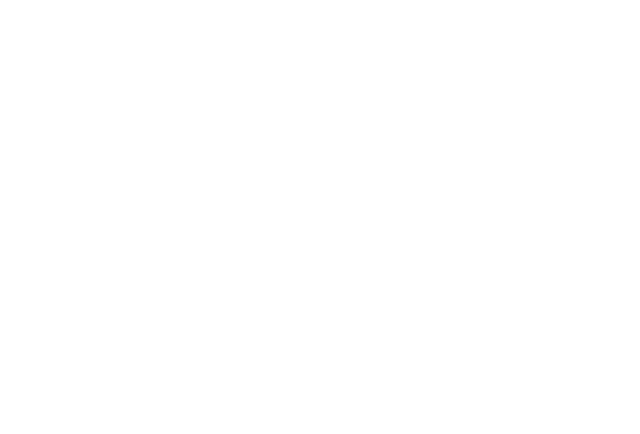
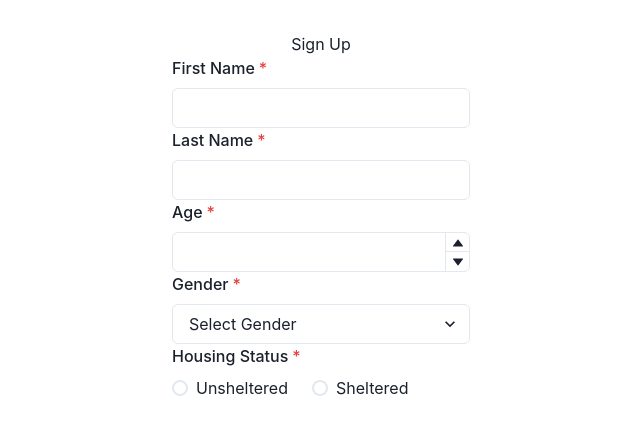
Before and after one commit to cfgtexas24/Team-21, a React (Vite) app in the folder frontend/code-for-good/: page /signup in a window 1280 px wide. Before the commit this address had no page. Shown: the top 434 px of the page, without its empty margins (319-959 px from the left). Built offline with nearby package versions, Linux system fonts and the light colour scheme.

Commit message:
added signup page

```diff
--- a/frontend/code-for-good/src/App.tsx
+++ b/frontend/code-for-good/src/App.tsx
@@ -3,6 +3,7 @@
 import "./App.css";
 import Home from "./components/Home";
 import Emergency from "./components/Emergency";
+import SignUp from "./components/SignUp";
 
 function App() {
   return (
@@ -12,6 +13,7 @@
           <Route index element={<Home />} />
           <Route path="/" element={<Home />} />
           <Route path="/housing_form" element={<Emergency />} />
+          <Route path="/signup" element={<SignUp />} />
         </Routes>
       </Router>
     </>
--- /dev/null
+++ b/frontend/code-for-good/src/components/SignUp.tsx
@@ -0,0 +1,66 @@
+import React from "react";
+import {
+  FormControl,
+  FormLabel,
+  Select,
+  Input,
+  NumberDecrementStepper,
+  NumberIncrementStepper,
+  NumberInput,
+  NumberInputField,
+  NumberInputStepper,
+  Radio,
+  RadioGroup,
+  HStack,
+} from "@chakra-ui/react";
+
+function SignUp() {
+  return (
+    <div className="flex flex-col grid-cols-12 gap-3 w-full">
+      <p className="text-3xl">Sign Up</p>
+      <FormControl className="flex flex-col p-10 gap-y-5" isRequired>
+        <div>
+          <FormLabel>First Name</FormLabel>
+          <Input type="text" aria-label="first name" />
+        </div>
+
+        <div>
+          <FormLabel>Last Name</FormLabel>
+          <Input type="text" aria-label="last name" />
+        </div>
+
+        <div>
+          <FormLabel>Age</FormLabel>
+          <NumberInput max={28} min={14}>
+            <NumberInputField />
+            <NumberInputStepper>
+              <NumberIncrementStepper />
+              <NumberDecrementStepper />
+            </NumberInputStepper>
+          </NumberInput>
+        </div>
+
+        <div>
+          <FormLabel>Gender</FormLabel>
+          <Select placeholder="Select Gender">
+            <option>Man</option>
+            <option>Woman</option>
+            <option>Other</option>
+          </Select>
+        </div>
+
+        <div>
+          <FormLabel>Housing Status</FormLabel>
+          <RadioGroup className="flex items-left" defaultValue="Itachi">
+            <HStack spacing="24px">
+              <Radio value="Unsheltered">Unsheltered</Radio>
+              <Radio value="Sheltered">Sheltered</Radio>
+            </HStack>
+          </RadioGroup>
+        </div>
+      </FormControl>
+    </div>
+  );
+}
+
+export default SignUp;
```
